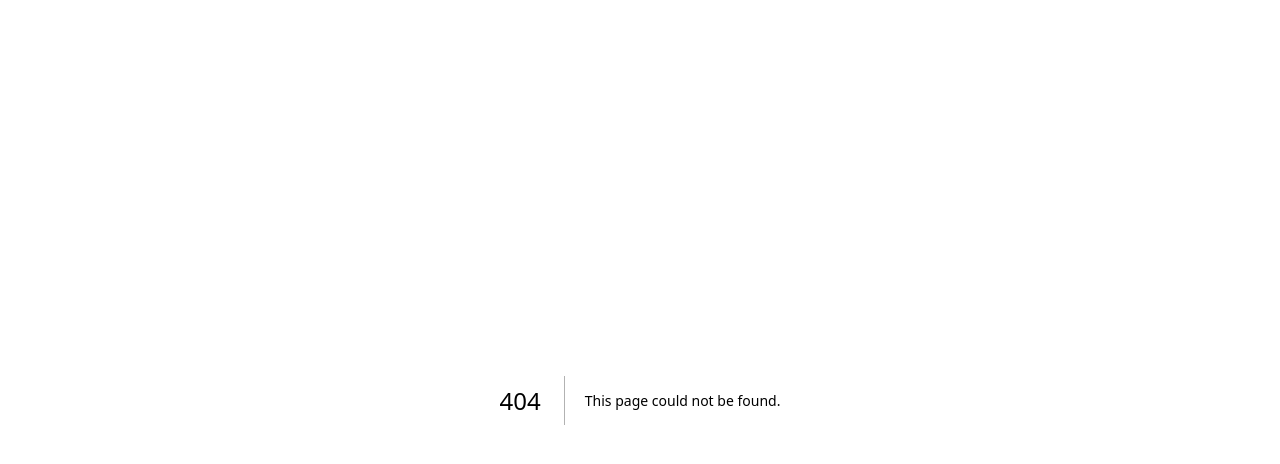
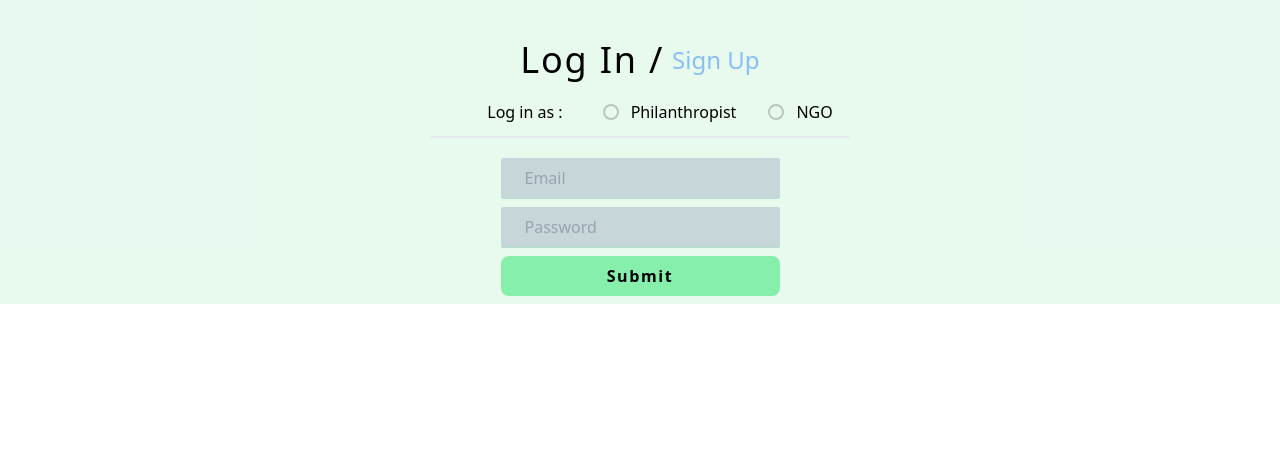
Before and after one commit to NIT-Trichi-Hackathon/TRINIT_NANDAN-VATSAL_DEV01, a Next.js app: page /login in a window 1280 px wide. Before the commit this address had no page. Shown: the top 464 px of the page. Built offline with nearby package versions, Linux system fonts and the light colour scheme.

Commit message:
login created

```diff
--- a/package.json
+++ b/package.json
@@ -15,7 +15,8 @@
     "next": "13.1.6",
     "react": "18.2.0",
     "react-dom": "18.2.0",
-    "react-hook-form": "^7.43.1"
+    "react-hook-form": "^7.43.1",
+    "react-toastify": "^9.1.1"
   },
   "devDependencies": {
     "autoprefixer": "^10.4.13",
--- /dev/null
+++ b/pages/login.js
@@ -0,0 +1,104 @@
+import React, { useState } from 'react'
+import { toast, ToastContainer } from "react-toastify";
+import "react-toastify/dist/ReactToastify.css";
+import { useRouter } from "next/router";
+import { useForm } from 'react-hook-form';
+
+const Login = () => {
+  const router = useRouter();
+  const [category, setCategory] = useState("");
+//   console.log(category);
+  const { register, handleSubmit, watch, formState: { errors } } = useForm();
+  const onSubmit = async emailPass => {
+    console.log(emailPass)
+    console.log(category)
+
+    const data = { ...emailPass, category}
+    console.log(data)
+
+    let res = await fetch(`api/get${category}`, {
+        method: "POST",
+        headers: {
+          "Content-Type": "application/json",
+        },
+        body: JSON.stringify(data),
+      });
+      let response = await res.json();
+
+      if (response.success) {
+        localStorage.setItem("token", response.token);
+        localStorage.setItem("isUserLoggedIn", "true");
+        toast.success("You are Logged In", {
+          position: "bottom-center",
+          autoClose: 3000,
+          hideProgressBar: false,
+          closeOnClick: true,
+          pauseOnHover: true,
+          draggable: true,
+          progress: undefined,
+        });
+        setTimeout(() => {
+          router.push("/");
+        }, 3000);
+      } else {
+        toast.error(response.error, {
+          position: "bottom-center",
+          autoClose: 3000,
+          hideProgressBar: false,
+          closeOnClick: true,
+          pauseOnHover: true,
+          draggable: true,
+          progress: undefined,
+        });
+      }
+
+
+  }
+    ;
+
+  return (
+    <div className="flex flex-col p-2 pt-10 items-center justify-center bg-green-500/10  space-y-5">
+<div className="flex items-center">
+      <div className="text-4xl tracking-wider">Log In /</div><div className="cursor-pointer text-blue-400/70 pl-2 text-2xl" onClick={()=>{router.push("/signup");}}>Sign Up </div>
+      </div>
+      <div className="flex flex-row">
+        <div className="flex items-center border-b-2 px-4 pb-3">
+          <div className="px-10">Log in as : </div>
+          <input
+            type="checkbox"
+            className="appearance-none border-2 border-solid border-black/20 h-4 w-4 rounded-full checked:bg-purple-500 checked:border-green-400/70"
+            id="philanthropist"
+            checked={category === "philanthropist"}
+            onChange={() => setCategory("philanthropist")}
+          />
+          <label className="ml-3" htmlFor="philanthropist">
+            Philanthropist
+          </label>
+        </div>
+        <div className="flex items-center border-b-2 px-4 pb-3">
+          <input
+            type="checkbox"
+            className="appearance-none border-2 border-solid border-black/20 h-4 w-4 rounded-full checked:bg-purple-500 checked:border-green-400/70"
+            id="ngo"
+            checked={category === "ngo"}
+            onChange={() => setCategory("ngo")}
+          />
+          <label className="ml-3" htmlFor="ngo">
+            NGO
+          </label>
+        </div>
+        </div>
+        <form onSubmit={handleSubmit(onSubmit)} className="flex flex-col space-y-2">
+      <input type="email" {...register("email", { required: true })} placeholder="Email"  className='inputField'/>
+      <input type="password" {...register("password", { required: true })} placeholder="Password"  className='inputField'/>
+
+      <button type='submit' onClick={handleSubmit(onSubmit)} className='font-bold text-md rounded-lg tracking-widest py-2 bg-green-300 '>Submit</button>
+    </form>
+
+
+
+    </div>
+  )
+}
+
+export default Login
--- a/pages/signup.js
+++ b/pages/signup.js
@@ -1,14 +1,33 @@
 import NgoSignUp from "@/components/NgoSignUp";
 import PhilanthropistSignUp from "@/components/PhilanthropistSignUp";
 
+import { toast, ToastContainer } from "react-toastify";
+import "react-toastify/dist/ReactToastify.css";
+import { useRouter } from "next/router";
 import React, { useState } from "react";
 
 const Signup = () => {
+  const router = useRouter();
+
+
   const [category, setCategory] = useState("");
   console.log(category);
   return (
     <div className="flex flex-col p-2 pt-10 items-center justify-center bg-green-500/10  space-y-5">
-      <div className="text-4xl tracking-wider">Sign Up</div>
+        <ToastContainer
+        position="bottom-center"
+        autoClose={3000}
+        hideProgressBar={false}
+        newestOnTop={false}
+        closeOnClick
+        rtl={false}
+        pauseOnFocusLoss
+        draggable
+        pauseOnHover
+      />
+      <div className="flex items-center">
+      <div className="text-4xl tracking-wider">Sign Up /</div><div className="cursor-pointer text-blue-400/70 pl-2 text-2xl" onClick={()=>{router.push("/login");}}>Log in </div>
+      </div>
       <div className="flex flex-row">
         <div className="flex items-center border-b-2 px-4 pb-3">
           <div className="px-10">Sign Up as : </div>
@@ -37,9 +56,8 @@ const Signup = () => {
         </div>
       </div>
 
-        {(category == 'ngo') && <NgoSignUp/>}
-        {(category == 'philanthropist') && <PhilanthropistSignUp/>}
-
+      {category == "ngo" && <NgoSignUp />}
+      {category == "philanthropist" && <PhilanthropistSignUp />}
     </div>
   );
 };
```
Also changed, not shown: 1 other file (tests, documents, lock files or other folders).
